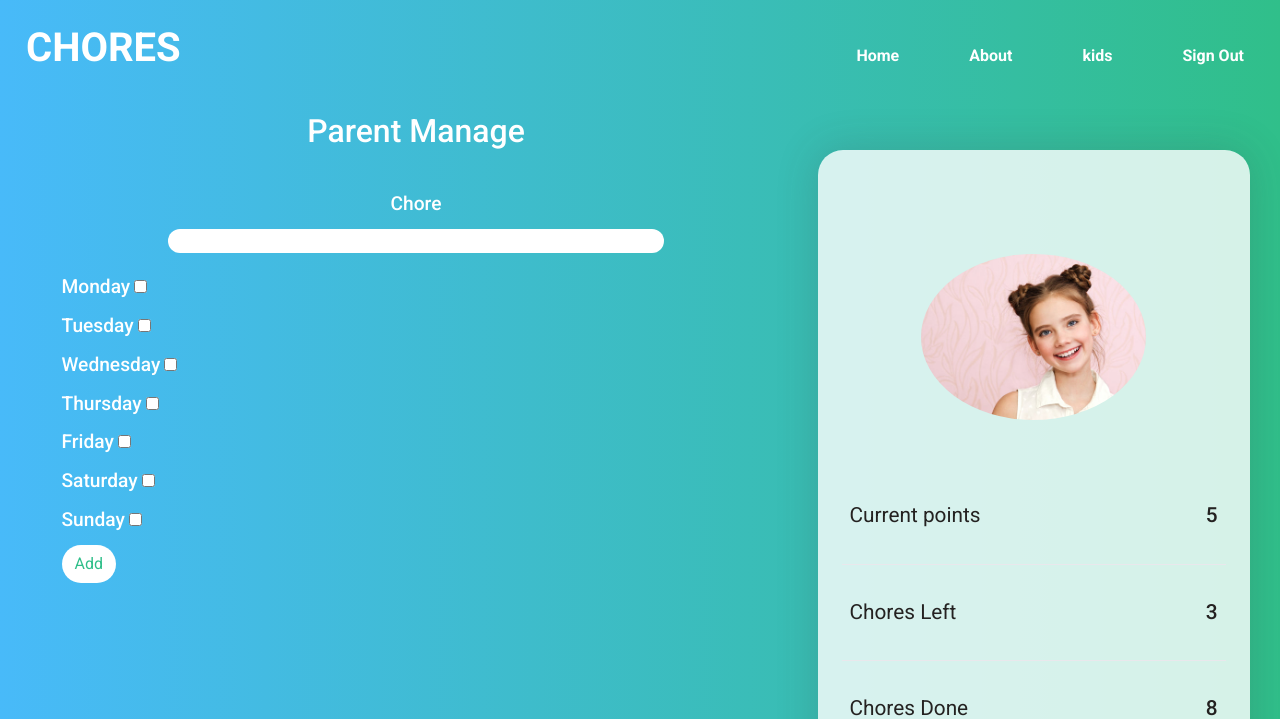
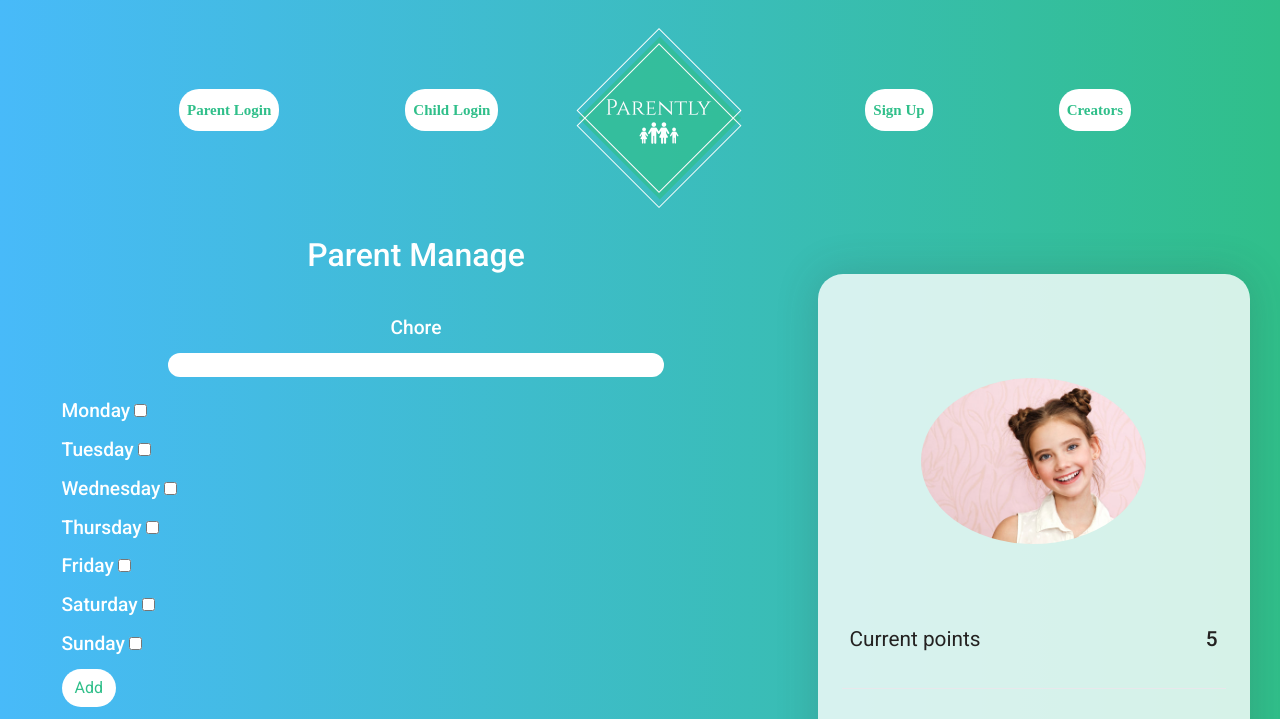
Before and after one commit to alessandraburckhalter/Parently, a Node server app: template templates/parentDock.html in a window 1280 px wide. Shown: the top 719 px of the page. Run offline with Node 20, Linux system fonts and the light colour scheme; the template is opened without the code that fills it, so the values that code supplies are empty; some libraries are stand-ins or nearby versions.

Commit message:
made all navs responsive

```diff
--- a/public/about-us.css
+++ b/public/about-us.css
@@ -51,6 +51,10 @@ body {
   .navbar-toggler img{
     width: 35px;
   }
+
+  .nav-item{
+    margin-bottom: 1rem;
+      }
 
   #navbarToggle {
     outline: none !important;
--- a/public/child-dock.css
+++ b/public/child-dock.css
@@ -371,6 +371,9 @@
   }
 
   /* Nav */
+  .nav-item{
+margin-bottom: 1rem;
+  }
   .navbar{
     order: -2;
   }
@@ -404,18 +407,37 @@
 
 }
 
+.nav-link{
+  color: #30bf8a;
+  background: white;
+  border-radius: 20px;
+  padding: 5px 10px;
+  text-decoration: none !important;
+  font-family:'Cinzel', serif !important;
+  font-size: 15px;
+  font-weight: 600;
+}
+nav{
+  width: 100%;
+  display: flex;
+  align-content: center;
+}
+
+.nav-link:hover{
+  color: white;
+  background-color: #30bf8a;
+  border: solid 1px #30bf8a;
+}
 
 .nav-link-1{
-    color:white;
-    font-weight: 600;
+
     margin-left: 30px;
     border-radius: 20px;
     padding: 10px 20px;
     text-decoration: none !important;
 }
 .nav-link-2{
-    color:white;
-    font-weight: 600;
+
     border-radius: 20px;
     padding: 10px 20px;
     text-decoration: none !important;
@@ -642,3 +664,7 @@
   }
 
 }
+
+li.nav-item.px-5::marker{
+  display: none;
+}
--- a/public/child-login.css
+++ b/public/child-login.css
@@ -30,6 +30,10 @@ html, body {
     font-size: 15px;
     font-weight: 600;
   }
+
+  .nav-item{
+    margin-bottom: 1rem;
+      }
 
   .nav-link:hover{
     color: white;
--- a/public/child-sign-up.css
+++ b/public/child-sign-up.css
@@ -25,9 +25,9 @@
   margin: 5px;
 }
 
-.navbar-brand img {
-
-}
+.nav-item{
+  margin-bottom: 1rem;
+    }
 
     .card-signin {
         border: 0;
--- a/public/home.css
+++ b/public/home.css
@@ -55,6 +55,9 @@ body{
     margin: 5px;
 }
 
+.nav-item{
+    margin-bottom: 1rem;
+      }
 
 /*
 
--- a/public/parent-login.css
+++ b/public/parent-login.css
@@ -45,7 +45,9 @@ body {
   margin: 5px;
 }
 
-
+.nav-item{
+  margin-bottom: 1rem;
+    }
 
 
     .card-signin {
--- a/templates/child-login.html
+++ b/templates/child-login.html
@@ -37,7 +37,7 @@
             <a class="nav-link nav-link-1" href="/home">Welcome</a>
           </li>
           <li class="nav-item px-5">
-            <a class="nav-link nav-link-2" href="/login">Parent Login</a>
+            <a class="nav-link nav-link-1" href="/login">Parent Login</a>
           </li>
         </ul>
 
@@ -52,7 +52,7 @@
             <a class="nav-link nav-link-1" href="/register">Sign Up</a>
           </li>
           <li class="nav-item px-5 ">
-            <a class="nav-link nav-link-2" href="/about-us">Creators</a>
+            <a class="nav-link nav-link-1" href="/about-us">Creators</a>
           </li>
 
         </ul>
--- a/templates/child-sign-up.html
+++ b/templates/child-sign-up.html
@@ -37,7 +37,7 @@
             <a class="nav-link nav-link-1" href="/home">Welcome</a>
           </li>
           <li class="nav-item px-5">
-            <a class="nav-link nav-link-2" href="/child">Child Login</a>
+            <a class="nav-link nav-link-1" href="/child">Child Login</a>
           </li>
         </ul>
 
@@ -52,7 +52,7 @@
             <a class="nav-link nav-link-1" href="/login">Parent Login</a>
           </li>
           <li class="nav-item px-5 ">
-            <a class="nav-link nav-link-2" href="/about-us">Creators</a>
+            <a class="nav-link nav-link-1" href="/about-us">Creators</a>
           </li>
 
         </ul>
--- a/templates/home.html
+++ b/templates/home.html
@@ -34,7 +34,7 @@
             <a class="nav-link nav-link-1" href="/login">Parent Login</a>
           </li>
           <li class="nav-item px-5">
-            <a class="nav-link nav-link-3" href="/child">Child Login</a>
+            <a class="nav-link nav-link-1" href="/child">Child Login</a>
           </li>
         </ul>
 
@@ -47,7 +47,7 @@
             <a class="nav-link nav-link-1" href="/register">Sign Up</a>
           </li>
           <li class="nav-item px-5 ">
-            <a class="nav-link nav-link-2" href="/about-us">Creators</a>
+            <a class="nav-link nav-link-1" href="/about-us">Creators</a>
           </li>
 
         </ul>
--- a/templates/parent-login.html
+++ b/templates/parent-login.html
@@ -37,7 +37,7 @@
             <a class="nav-link nav-link-1" href="/home">Welcome</a>
           </li>
           <li class="nav-item px-5">
-            <a class="nav-link nav-link-2" href="/child">Child Login</a>
+            <a class="nav-link nav-link-1" href="/child">Child Login</a>
           </li>
         </ul>
 
@@ -52,7 +52,7 @@
             <a class="nav-link nav-link-1" href="/register">Sign Up</a>
           </li>
           <li class="nav-item px-5 ">
-            <a class="nav-link nav-link-2" href="/about-us">Creators</a>
+            <a class="nav-link nav-link-1" href="/about-us">Creators</a>
           </li>
 
         </ul>
--- a/templates/parent-sign-up.html
+++ b/templates/parent-sign-up.html
@@ -37,7 +37,7 @@
             <a class="nav-link nav-link-1" href="/">Welcome</a>
           </li>
           <li class="nav-item px-5">
-            <a class="nav-link nav-link-2" href="/child">Child Login</a>
+            <a class="nav-link nav-link-1" href="/child">Child Login</a>
           </li>
         </ul>
 
@@ -52,7 +52,7 @@
             <a class="nav-link nav-link-1" href="/login">Parent Login</a>
           </li>
           <li class="nav-item px-5 ">
-            <a class="nav-link nav-link-2" href="/about-us">Creators</a>
+            <a class="nav-link nav-link-1" href="/about-us">Creators</a>
           </li>
 
         </ul>
--- a/templates/parentDock.html
+++ b/templates/parentDock.html
@@ -14,7 +14,52 @@
 </head>
 
 <body style="background: linear-gradient(to right, #48baf9,#30bf8a)";>
-  <nav class="navbar navbar-expand-lg">
+  <div class="container menu">
+    <div class="row">
+      <div class="col-sm-12 ">
+
+  <nav class="navbar navbar-expand-md ">
+
+    <!--  Show this only on mobile to medium screens  -->
+      <a class="navbar-brand d-md-none " href="#"><img src="/images/logo3.png" alt=""></a>
+
+      <button class="navbar-toggler" type="button" data-toggle="collapse" data-target="#navbarToggle" aria-controls="navbarToggle" aria-expanded="false" aria-label="Toggle navigation">
+        <svg width="3em" height="3em" viewBox="0 0 16 16" class="bi bi-justify" fill="#fff" xmlns="http://www.w3.org/2000/svg">              <path fill-rule="evenodd" d="M2 12.5a.5.5 0 0 1 .5-.5h11a.5.5 0 0 1 0 1h-11a.5.5 0 0 1-.5-.5zm0-3a.5.5 0 0 1 .5-.5h11a.5.5 0 0 1 0 1h-11a.5.5 0 0 1-.5-.5zm0-3a.5.5 0 0 1 .5-.5h11a.5.5 0 0 1 0 1h-11a.5.5 0 0 1-.5-.5zm0-3a.5.5 0 0 1 .5-.5h11a.5.5 0 0 1 0 1h-11a.5.5 0 0 1-.5-.5z"/></svg>
+      </button>
+
+    <!--  Use flexbox utility classes to change how the child elements are justified  -->
+      <div class="collapse navbar-collapse justify-content-between " id="navbarToggle">
+
+        <ul class="navbar-nav navbar-center nav justify-content-center">
+
+          <li class="nav-item px-5">
+            <a class="nav-link nav-link-1" href="/login">Parent Login</a>
+          </li>
+          <li class="nav-item px-5">
+            <a class="nav-link nav-link-1" href="/child">Child Login</a>
+          </li>
+        </ul>
+
+
+    <!--   Show this only lg screens and up   -->
+        <a class="navbar-brand d-none d-sm-block nav justify-content-center" href="#"><img class="img-responsive" src="/images/logo3.png" alt=""></a>
+
+        <ul class="navbar-nav navbar-center nav justify-content-center">
+          <li class="nav-item px-5 ">
+            <a class="nav-link nav-link-1" href="/register">Sign Up</a>
+          </li>
+          <li class="nav-item px-5 ">
+            <a class="nav-link nav-link-1" href="/about-us">Creators</a>
+          </li>
+
+        </ul>
+      </div>
+    </nav>
+  </div>
+
+</div>
+</div>
+  <!-- <nav class="navbar navbar-expand-lg">
     <p class="navbar-brand"> CHORES</p>
     <button class="navbar-toggler" type="button" data-toggle="collapse" data-target="#navbarNav"
       aria-controls="navbarNav" aria-expanded="false" aria-label="Toggle navigation">
@@ -41,7 +86,7 @@
 
       </ul>
     </div>
-  </nav>
+  </nav> -->
   <div class="wrapper" ">
 
     <main class="main">
```
Also changed, not shown: public/sign-up.css (+3 -4 lines).
